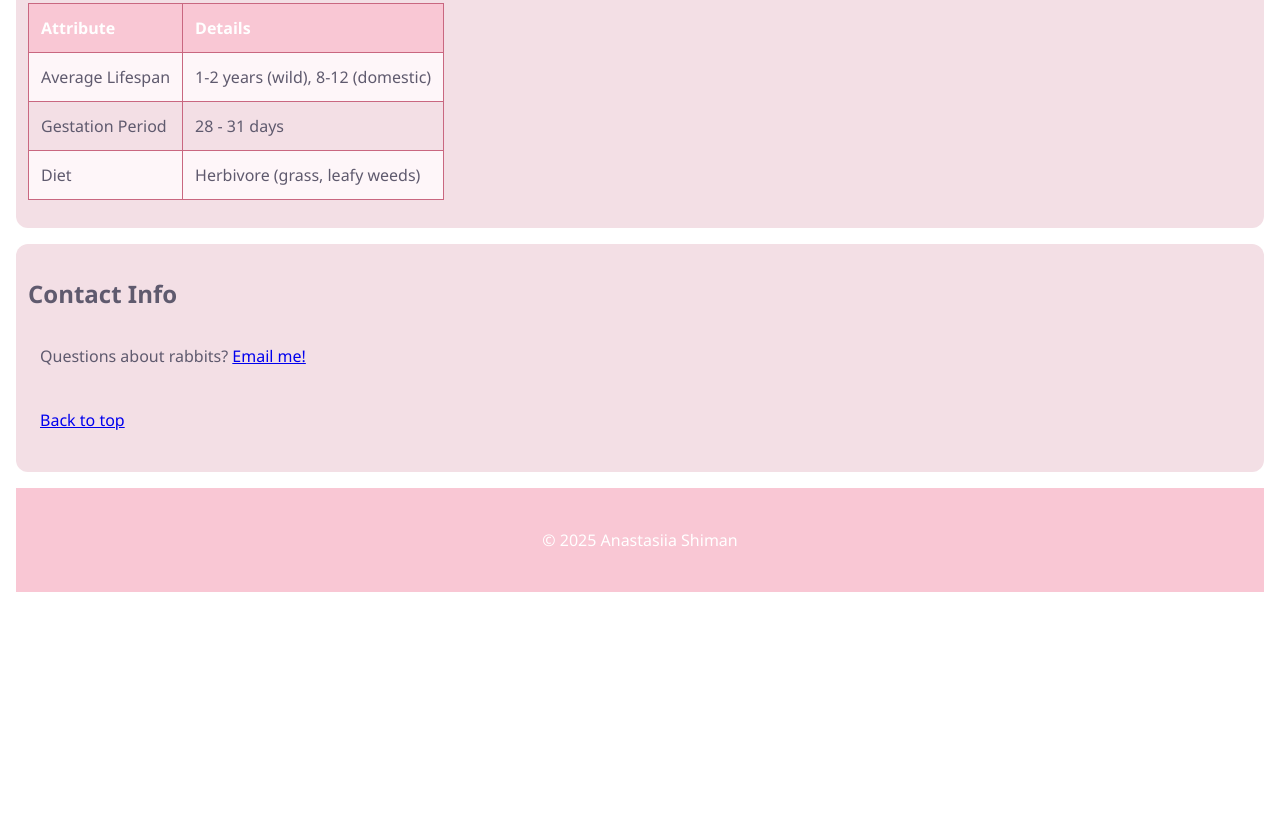
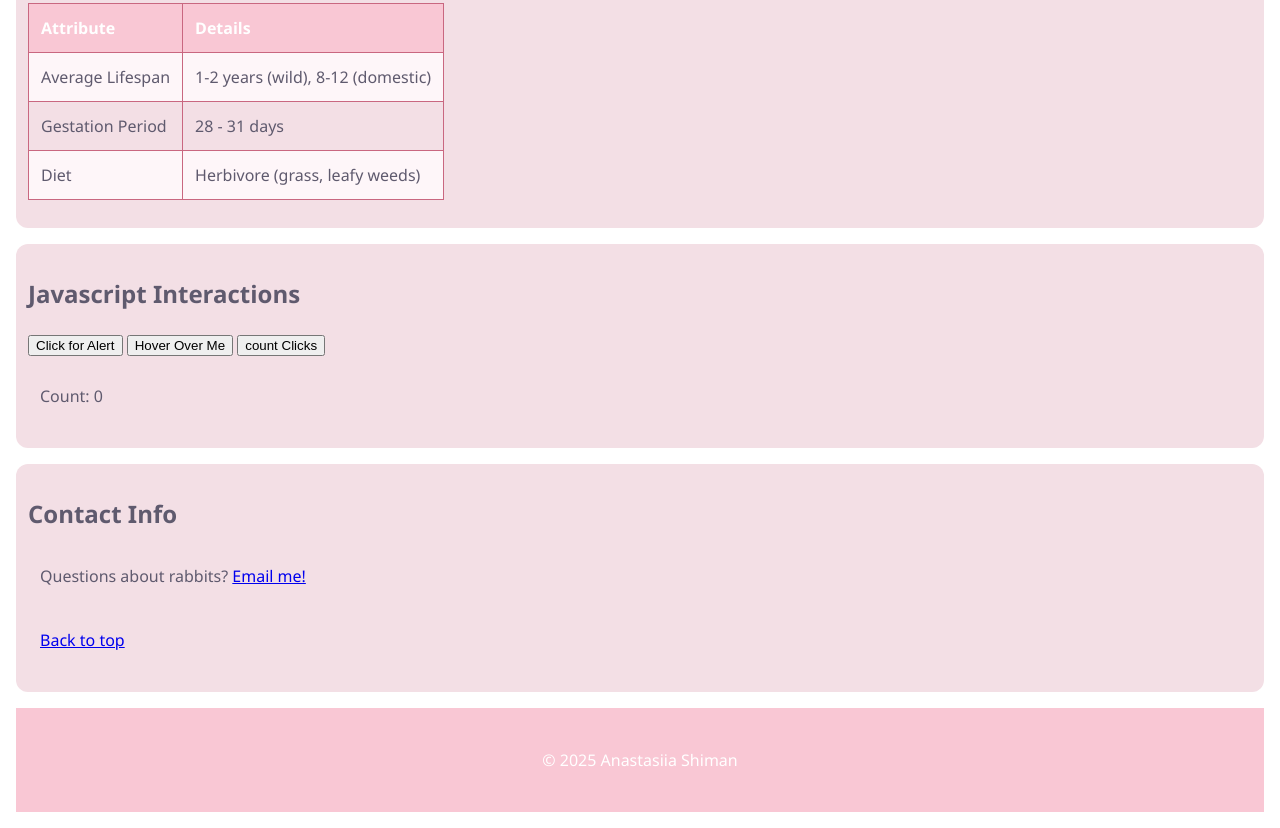
Before and after one commit to Anastasiia1011/Anastasiia1011.github.io, a plain HTML site: page index.html in a window 1280 px wide. Shown: the part 2259-3087 px from the top of the page. Before the commit the page ends 2867 px from the top, so only its background shows below. Drawn offline with Linux system fonts and the light colour scheme.

Commit message:
javascript

```diff
--- a/index.html
+++ b/index.html
@@ -88,6 +88,14 @@
     </table>
     </section>
 
+    <section>
+<h2>Javascript Interactions</h2>
+<button id="alertMe">Click for Alert</button>
+<button id="hoverButton">Hover Over Me</button>
+<button id="buttonCounter">count Clicks</button>
+<p id="counter">Count: 0</p>
+<div id="container"></div>
+    </section>
 
 <section id="contact">
     <h2>Contact Info</h2>
```
